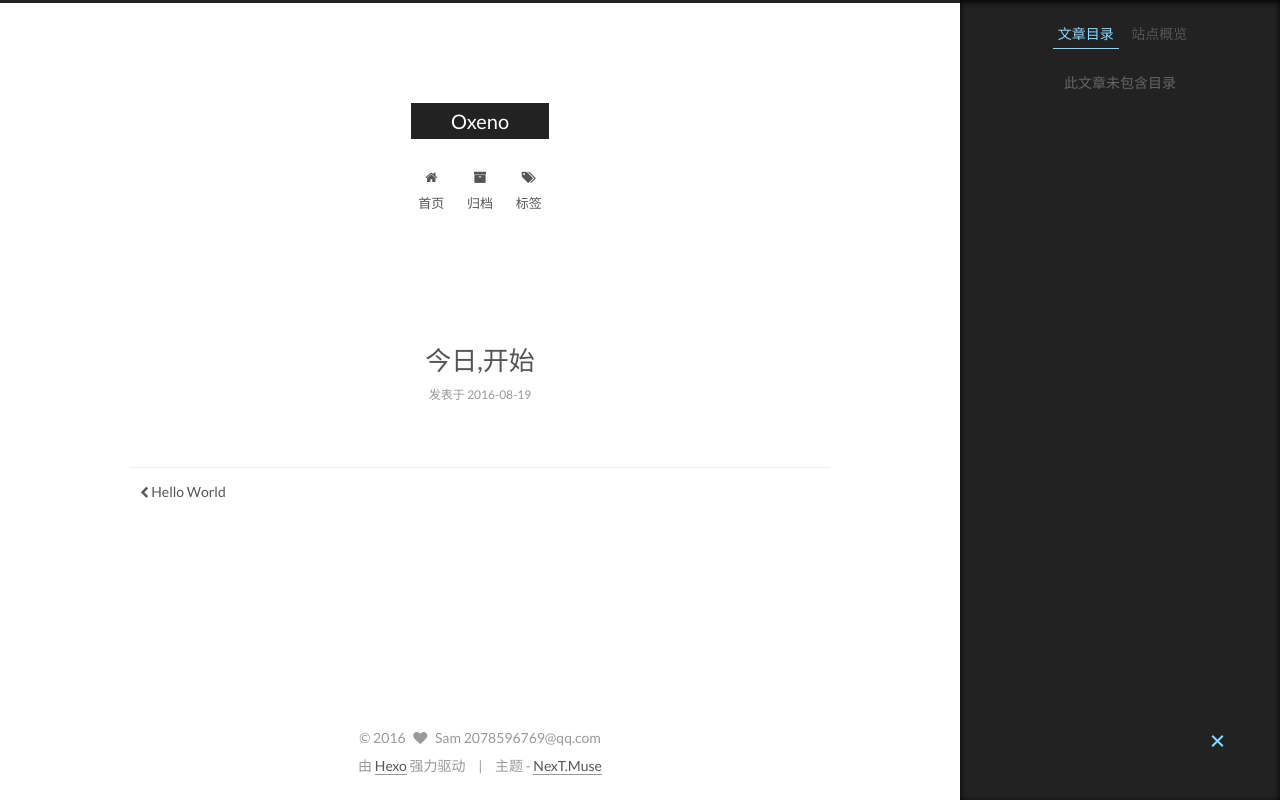
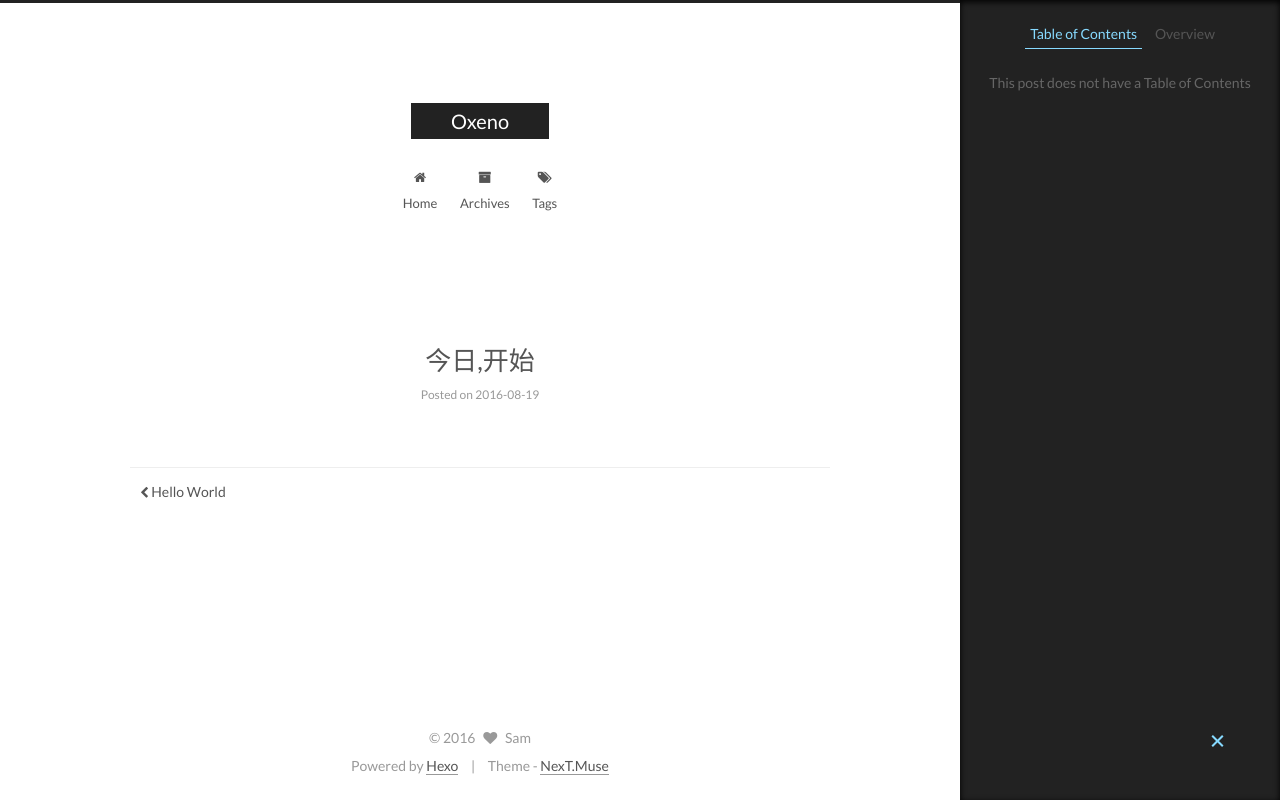
Before and after one commit to oxenoxeno/oxenoxeno.github.io, a plain HTML site: page 2016/08/19/今日-开始/index.html in a window 1280 px wide. Both pictures are taken after a click on the element 1217 px from the left and 741 px from the top of the page. Drawn offline with Linux system fonts and the light colour scheme.

Commit message:
Site updated: 2016-08-19 17:44:22

```diff
--- a/2016/08/19/今日-开始/index.html
+++ b/2016/08/19/今日-开始/index.html
@@ -107,7 +107,7 @@
     motion: true,
     duoshuo: {
       userId: 0,
-      author: '博主'
+      author: 'Author'
     }
   };
 </script>
@@ -120,7 +120,7 @@
   <title> 今日,开始 | Oxeno </title>
 </head>
 
-<body itemscope itemtype="http://schema.org/WebPage" lang="zh-Hans">
+<body itemscope itemtype="http://schema.org/WebPage" lang="zh-EN">
 
 
 
@@ -175,7 +175,7 @@
 
               <i class="menu-item-icon fa fa-fw fa-home"></i> <br />
 
-            首页
+            Home
           </a>
         </li>
 
@@ -185,7 +185,7 @@
 
               <i class="menu-item-icon fa fa-fw fa-archive"></i> <br />
 
-            归档
+            Archives
           </a>
         </li>
 
@@ -195,7 +195,7 @@
 
               <i class="menu-item-icon fa fa-fw fa-tags"></i> <br />
 
-            标签
+            Tags
           </a>
         </li>
 
@@ -248,7 +248,7 @@
             <span class="post-meta-item-icon">
               <i class="fa fa-calendar-o"></i>
             </span>
-            <span class="post-meta-item-text">发表于</span>
+            <span class="post-meta-item-text">Posted on</span>
             <time itemprop="dateCreated" datetime="2016-08-19T12:16:40+08:00" content="2016-08-19">
               2016-08-19
             </time>
@@ -357,10 +357,10 @@
 
         <ul class="sidebar-nav motion-element">
           <li class="sidebar-nav-toc sidebar-nav-active" data-target="post-toc-wrap" >
-            文章目录
+            Table of Contents
           </li>
           <li class="sidebar-nav-overview" data-target="site-overview">
-            站点概览
+            Overview
           </li>
         </ul>
 
@@ -369,15 +369,15 @@
         <div class="site-author motion-element" itemprop="author" itemscope itemtype="http://schema.org/Person">
           <img class="site-author-image" itemprop="image"
                src="/images/avatar.gif"
-               alt="Sam 2078596769@qq.com" />
-          <p class="site-author-name" itemprop="name">Sam 2078596769@qq.com</p>
+               alt="Sam" />
+          <p class="site-author-name" itemprop="name">Sam</p>
           <p class="site-description motion-element" itemprop="description"></p>
         </div>
         <nav class="site-state motion-element">
           <div class="site-state-item site-state-posts">
             <a href="/archives">
               <span class="site-state-item-count">2</span>
-              <span class="site-state-item-name">日志</span>
+              <span class="site-state-item-name">posts</span>
             </a>
           </div>
 
@@ -415,7 +415,7 @@
 
 
 
-              <p class="post-toc-empty">此文章未包含目录</p>
+              <p class="post-toc-empty">This post does not have a Table of Contents</p>
 
           </div>
         </section>
@@ -438,15 +438,15 @@
   <span class="with-love">
     <i class="fa fa-heart"></i>
   </span>
-  <span class="author" itemprop="copyrightHolder">Sam 2078596769@qq.com</span>
+  <span class="author" itemprop="copyrightHolder">Sam</span>
 </div>
 
 <div class="powered-by">
-  由 <a class="theme-link" href="https://hexo.io">Hexo</a> 强力驱动
+  Powered by <a class="theme-link" href="https://hexo.io">Hexo</a>
 </div>
 
 <div class="theme-info">
-  主题 -
+  Theme -
   <a class="theme-link" href="https://github.com/iissnan/hexo-theme-next">
     NexT.Muse
   </a>
--- a/atom.xml
+++ b/atom.xml
@@ -9,7 +9,7 @@
   <id>http://blog.ctobelisk.com/</id>
 
   <author>
-    <name>Sam 2078596769@qq.com</name>
+    <name>Sam</name>
 
   </author>
 
```
Also changed, not shown: 2016/08/19/hello-world/index.html (+14 -14 lines), archives/2016/08/index.html (+13 -13 lines), archives/2016/index.html (+13 -13 lines), archives/index.html (+13 -13 lines), index.html (+13 -13 lines).
